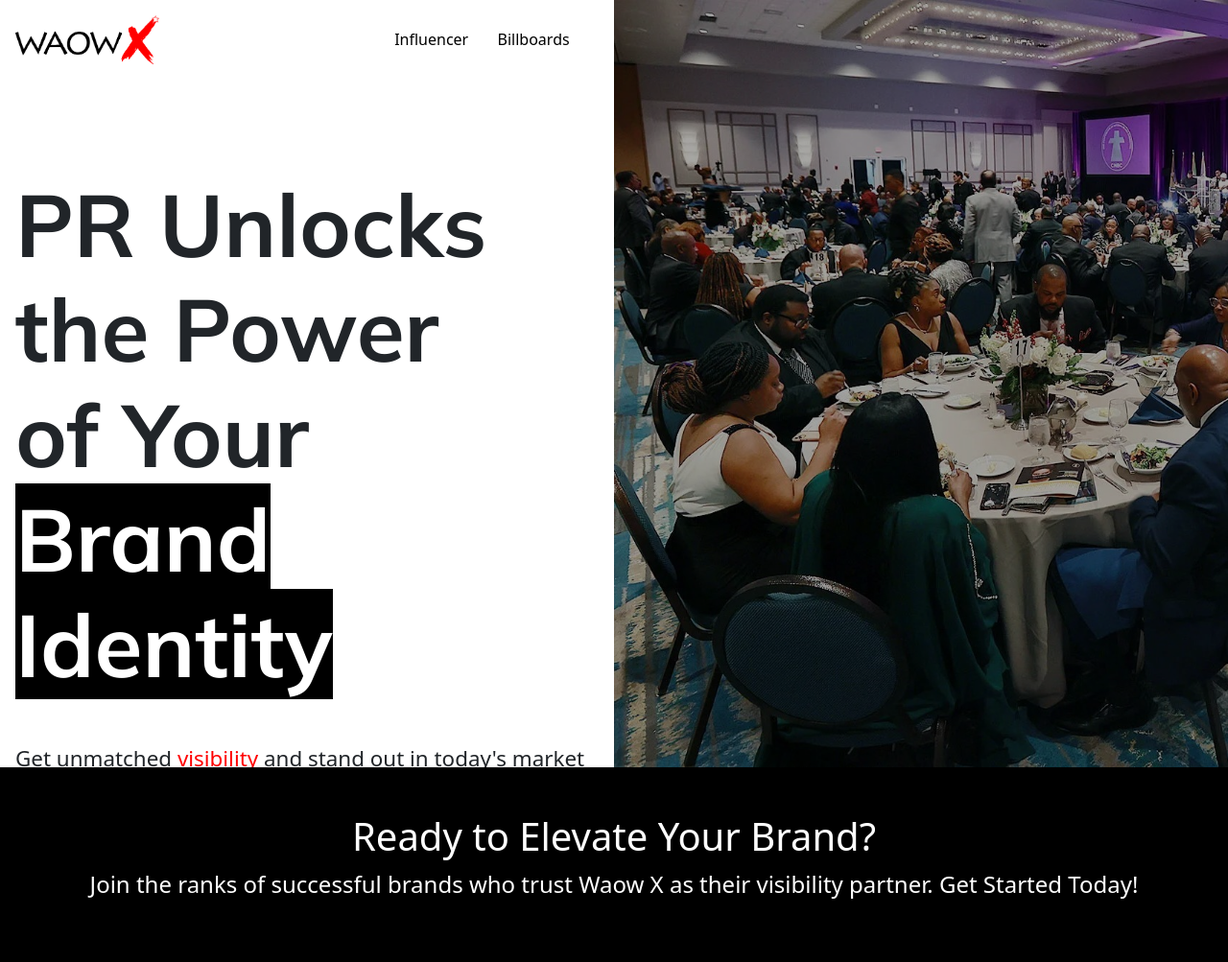
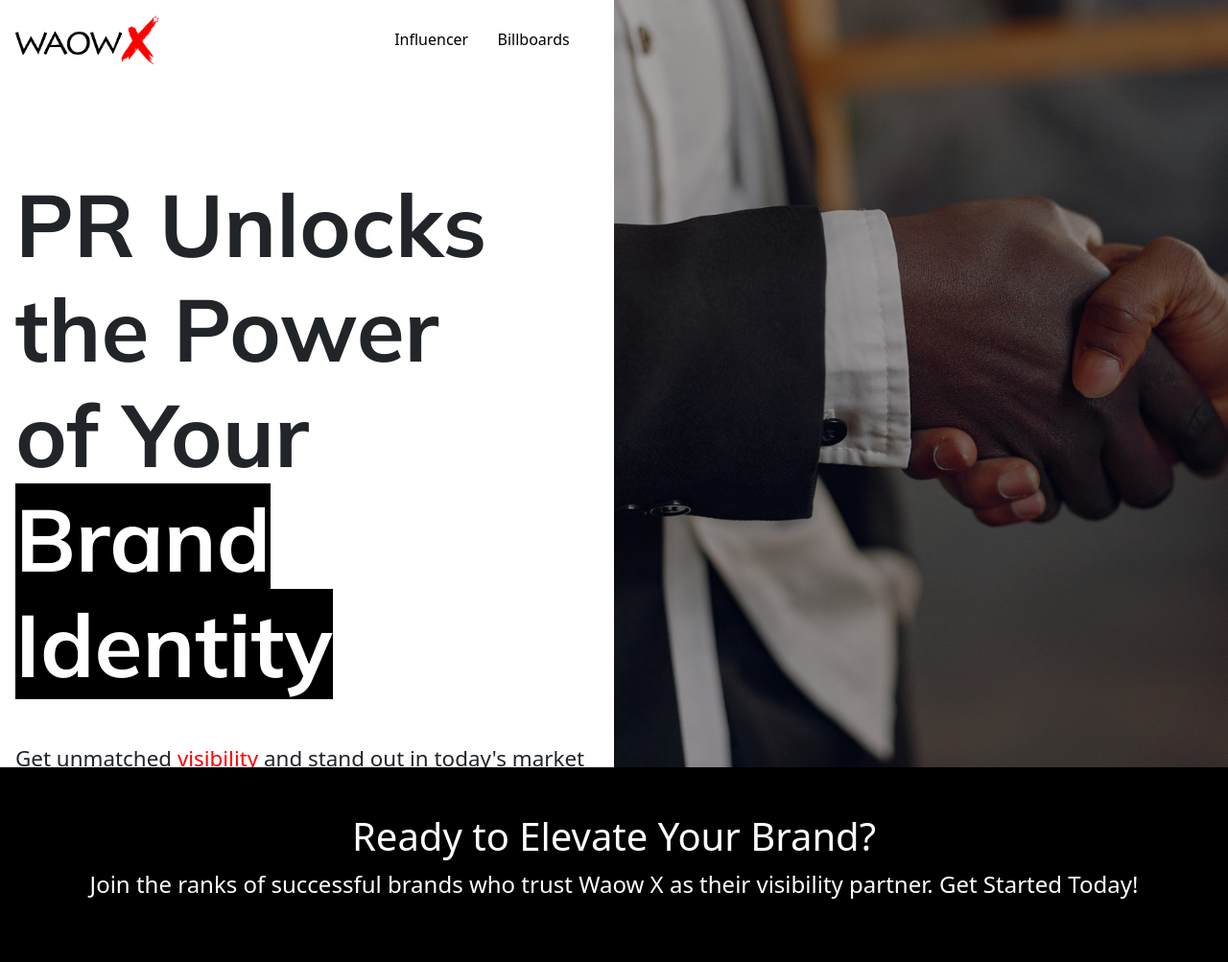
Before and after one commit to Chukason29/woawx_PR, a PHP site: page / in a window 1280 px wide. Shown: the top 1003 px of the page at 96% size. Run offline with PHP 8.4, Linux system fonts and the light colour scheme; some libraries are stand-ins or nearby versions.

Commit message:
changed visibility need

```diff
--- a/css/styles.css
+++ b/css/styles.css
@@ -27,7 +27,7 @@
     width: 50%;
 }
 #main-banner-right {
-    background-image: url(../img/GuestListManagement.jpg);
+    background-image: url(../img/main-banner.jpg);
     background-size: cover;
     background-repeat: no-repeat;
 }
```
